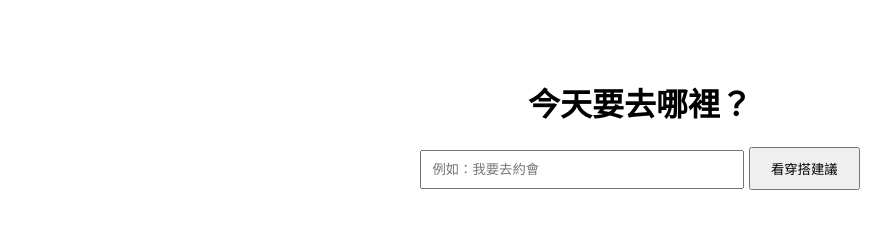
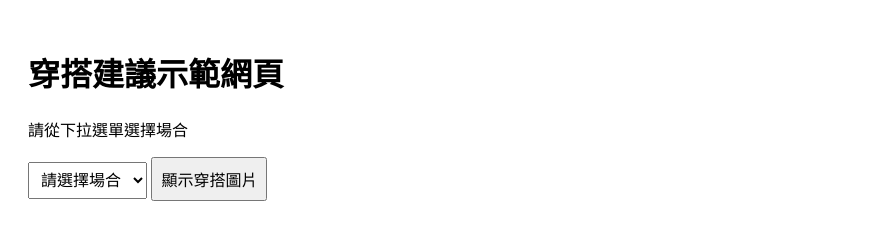
Before and after one commit to chxin17/outfit, a plain HTML site: page index.html in a window 1280 px wide. Shown: the whole page, without its empty margins (0-895 px from the left). Drawn offline with Linux system fonts and the light colour scheme.

Commit message:
Update index.html

```diff
--- a/index.html
+++ b/index.html
@@ -1,37 +1,51 @@
-
 <!DOCTYPE html>
 <html lang="zh-Hant">
 <head>
   <meta charset="UTF-8" />
-  <meta name="viewport" content="width=device-width, initial-scale=1.0"/>
-  <title>穿搭建議</title>
+  <title>穿搭建議示範網頁</title>
   <style>
-    body { font-family: sans-serif; text-align: center; padding: 50px; }
-    input { padding: 10px; width: 300px; }
-    button { padding: 10px 20px; }
-    img { margin-top: 30px; max-width: 100%; height: auto; }
+    body { font-family: Arial, sans-serif; padding: 20px; }
+    select, button { font-size: 16px; padding: 8px; }
+    #resultImage { margin-top: 20px; max-width: 400px; display: none; border: 1px solid #ccc; }
   </style>
 </head>
 <body>
-  <h1>今天要去哪裡？</h1>
-  <input id="query" type="text" placeholder="例如：我要去約會" />
-  <button onclick="showOutfit()">看穿搭建議</button>
-  <div id="result"></div>
+  <h1>穿搭建議示範網頁</h1>
+  <p>請從下拉選單選擇場合</p>
+
+  <select id="selectOption">
+    <option value="" disabled selected>請選擇場合</option>
+    <option value="date">date</option>
+    <option value="work">work</option>
+    <option value="casual">casual</option>
+  </select>
+
+  <button onclick="showImage()">顯示穿搭圖片</button>
+
+  <div>
+    <img id="resultImage" src="" alt="穿搭圖片" />
+  </div>
 
   <script>
-    function showOutfit() {
-      const input = document.getElementById('query').value.toLowerCase();
-      let imgSrc = "";
+    function showImage() {
+      const select = document.getElementById('selectOption');
+      const input = select.value;
+      const img = document.getElementById('resultImage');
 
-      if (input.includes("約會") || input.includes("date")) {
-        imgSrc = "images/date/date1.jpg";
-      } else if (input.includes("上班") || input.includes("工作") || input.includes("work")) {
-        imgSrc = "images/work/work1.jpg";
+      const images = {
+        date: 'images/date/1.jpg',
+        work: 'images/work/1.jpg',
+        casual: 'images/casual/1.jpg'
+      };
+
+      if (images[input]) {
+        img.src = images[input];
+        img.alt = input + ' 穿搭圖片';
+        img.style.display = 'block';
       } else {
-        imgSrc = "images/casual/casual1.jpg";
+        img.style.display = 'none';
+        alert('請先從下拉選單選擇場合');
       }
-
-      document.getElementById("result").innerHTML = '<img src="' + imgSrc + '" alt="穿搭建議">';
     }
   </script>
 </body>
```
